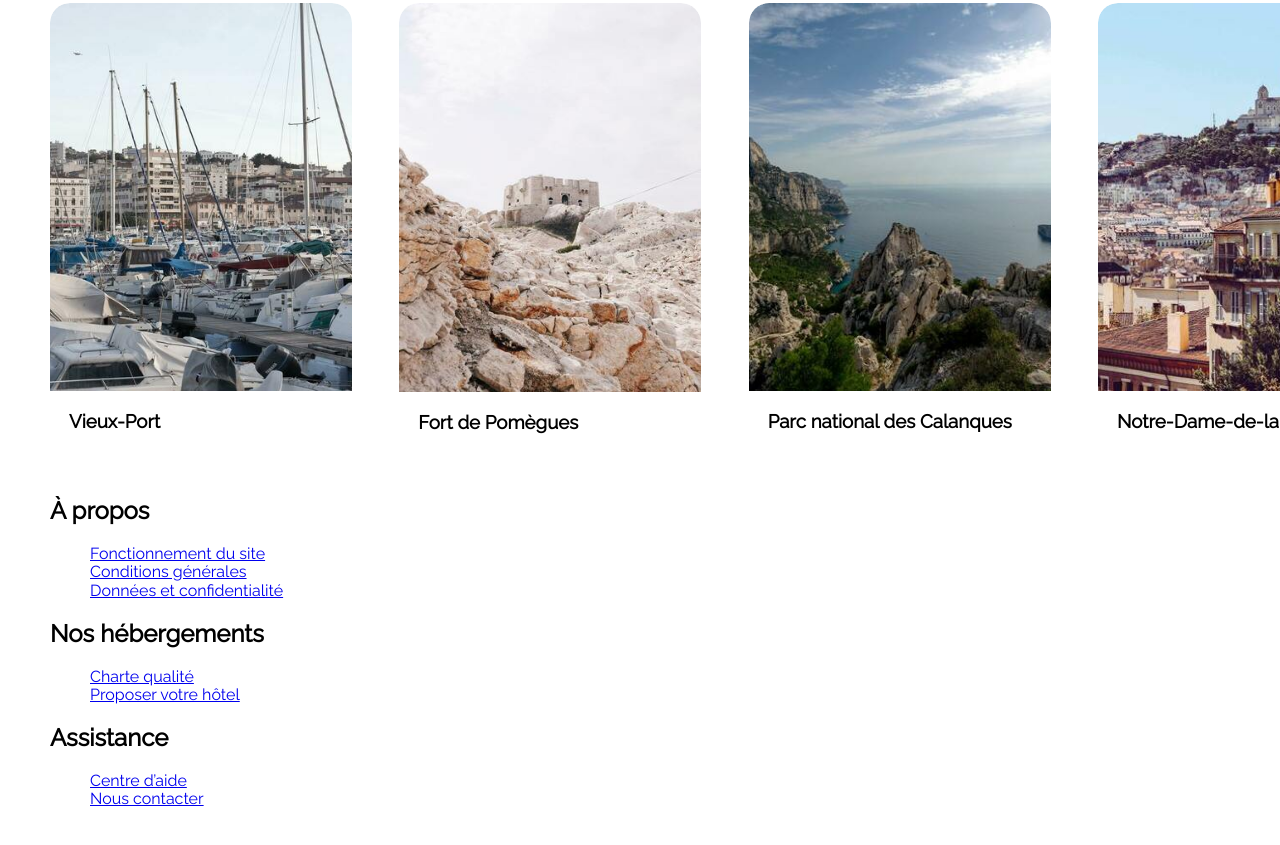
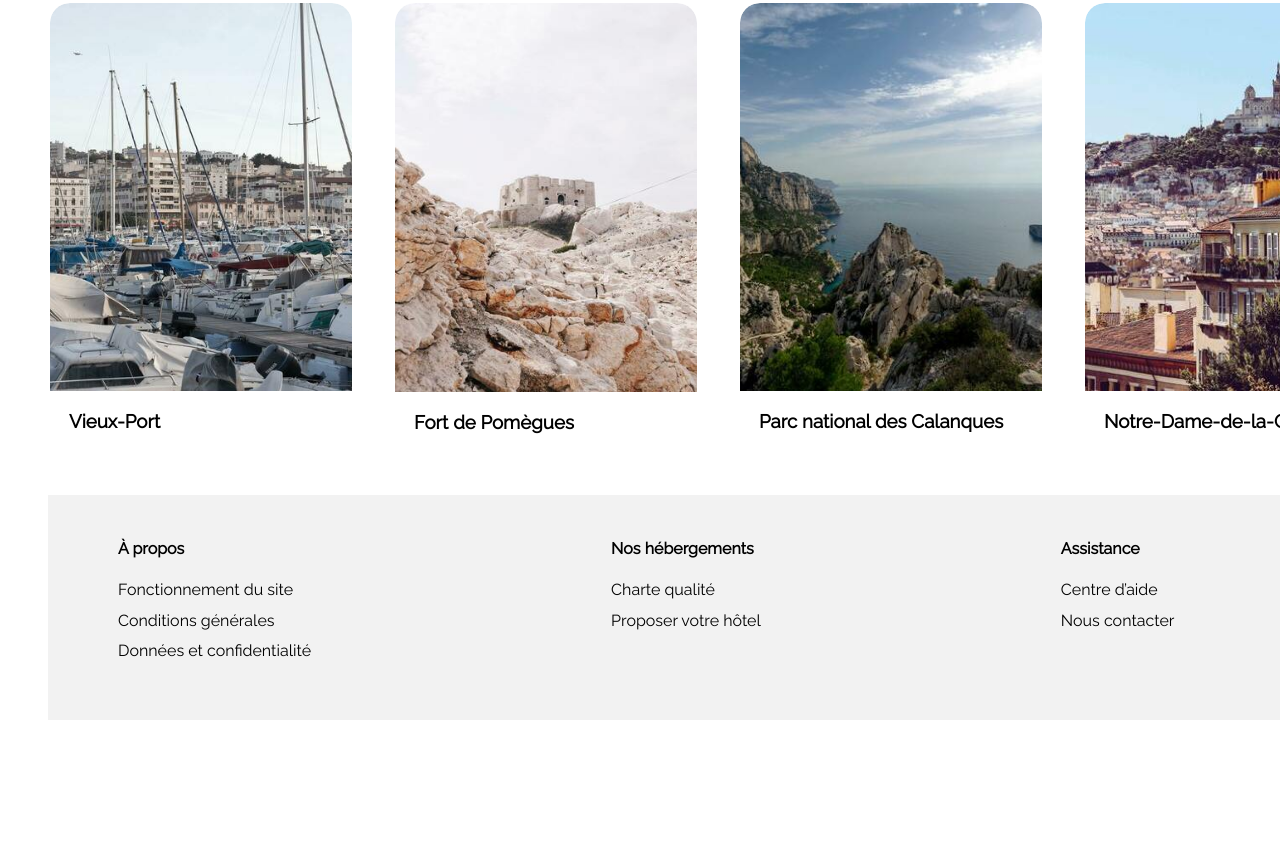
Before and after one commit to MelissaChop/Booki, a plain HTML site: page index.html in a window 1280 px wide. Shown: the part 1178-2023 px from the top of the page. After the commit the page ends 1898 px from the top, so only its background shows below. Drawn offline with nearby package versions, Linux system fonts and the light colour scheme.

Commit message:
Mise en page du pied de page

```diff
--- a/CSS/style.css
+++ b/CSS/style.css
@@ -10,6 +10,7 @@ html {
 *, *:before, *:after {
   box-sizing: inherit;
 }
+
 
 
 
@@ -472,7 +473,7 @@ margin-right: 30px;
   margin-left: 50px;
   display: flex;
   flex-wrap: wrap;
-  justify-content: space-between;
+  gap: 43px;
 }
 
 .tlg3{
@@ -517,8 +518,40 @@ margin-right: 30px;
 
 /*footer*/
 footer{
-  margin:50px;
+  width: 1339px;
+  height: 225px;
+  background-color: #f2f2f2;
+  margin-left:48px;
+  margin-top: 48px;
+  display: flex;
+  flex-direction: row;
+  gap: 230px;
 }
+
 .info3{
   list-style-type: none;
+  display: flex;
+  flex-direction: column;
+  justify-content: flex-start;
+  gap: 12px;
 }
+
+.tlg4{
+  margin-left: 70px;
+  margin-top: 45px;
+  margin-bottom: 20px;
+  height: 21px;
+  font-weight: 700;
+  font-size: 16px;
+
+}
+
+.inf{
+  margin-left: 30px;
+  height: 19px;
+  text-decoration: none;
+  color: black;
+  font-weight: 400;
+  font-size:16px ;
+
+}
--- a/index.html
+++ b/index.html
@@ -234,25 +234,25 @@
 
         <footer>
         <div >
-                <h2>À propos</h2>
+                <h2 class="tlg4">À propos</h2>
                 <ul class="info3">
-                        <li><a href="#">Fonctionnement du site</a></li>
-                        <li><a href="#">Conditions générales </a></li>
-                        <li><a href="#">Données et confidentialité</a></li>
+                        <li><a href="#" class="inf">Fonctionnement du site</a></li>
+                        <li><a href="#" class="inf">Conditions générales </a></li>
+                        <li><a href="#" class="inf">Données et confidentialité</a></li>
                 </ul>
         </div>
         <div >
-                <h2>Nos hébergements</h2>
+                <h2 class="tlg4">Nos hébergements</h2>
                 <ul class="info3">
-                        <li><a href="#">Charte qualité</a></li>
-                        <li><a href="#">Proposer votre hôtel</a></li>
+                        <li><a href="#" class="inf">Charte qualité</a></li>
+                        <li><a href="#" class="inf">Proposer votre hôtel</a></li>
                 </ul>
         </div>
         <div>
-                <h2>Assistance</h2>
+                <h2 class="tlg4">Assistance</h2>
                 <ul class="info3">
-                        <li><a href="#">Centre d’aide</a></li>
-                        <li><a href="#">Nous contacter</a></li>
+                        <li><a href="#" class="inf">Centre d’aide</a></li>
+                        <li><a href="#" class="inf">Nous contacter</a></li>
                 </ul>
         </div>
         </footer>
```
